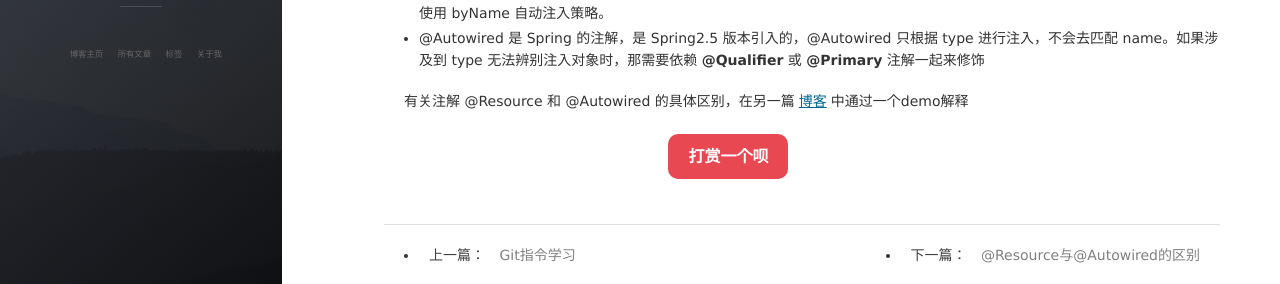
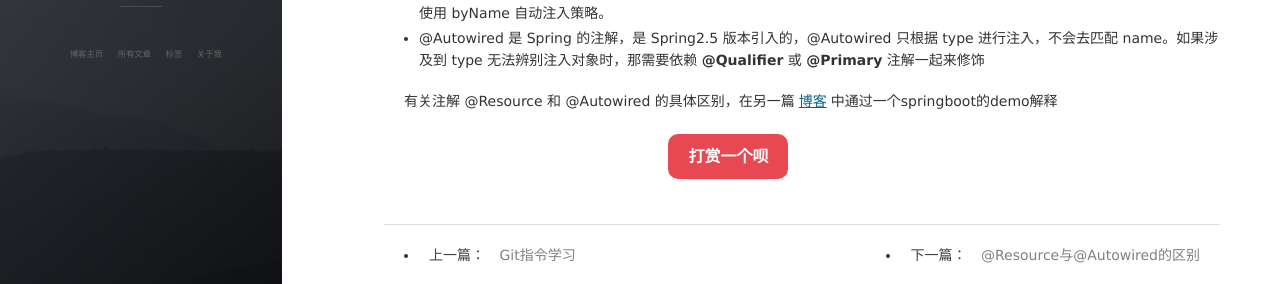
Before and after one commit to Serendipity-zsh/Serendipity-zsh.github.io, a Jekyll site: the page built from _posts/2019-09-12-Spring学习记录.md, in a window 1280 px wide and 1249 px high. Shown: the part 715-999 px from the top of the window. Built offline with Jekyll 4.4.1, drawn with Linux system fonts in a browser that asks for light colours; nearby versions of some CDN libraries; comment, search, counter and statistics services are not loaded.

Commit message:
feat 修改博客

```diff
--- a/_posts/2019-09-12-Spring学习记录.md
+++ b/_posts/2019-09-12-Spring学习记录.md
@@ -30,4 +30,4 @@
 + @Resource 是 Java 自己的注解，@Resource 有两个属性是比较重要的，分是 name 和 type ；Spring 将 @Resource 注解的 name 属性解析为 bean 的名字，而 type 属性则解析为 bean 的类型。所以如果使用 name 属性，则使用 byName 的自动注入策略，而使用 type 属性时则使用 byType 自动注入策略。如果既不指定 name 也不指定 type 属性，这时将通过反射机制使用 byName 自动注入策略。
 + @Autowired 是 Spring 的注解，是 Spring2.5 版本引入的，@Autowired 只根据 type 进行注入，不会去匹配 name。如果涉及到 type 无法辨别注入对象时，那需要依赖 **@Qualifier** 或 **@Primary** 注解一起来修饰
 
-有关注解 @Resource 和 @Autowired 的具体区别，在另一篇[博客]()中通过一个demo解释
+有关注解 @Resource 和 @Autowired 的具体区别，在另一篇[博客]([https://serendipity-zsh.github.io/2019/09/@Resource%E4%B8%8E@Autowired%E7%9A%84%E5%8C%BA%E5%88%AB/](https://serendipity-zsh.github.io/2019/09/@Resource与@Autowired的区别/))中通过一个springboot的demo解释
```
